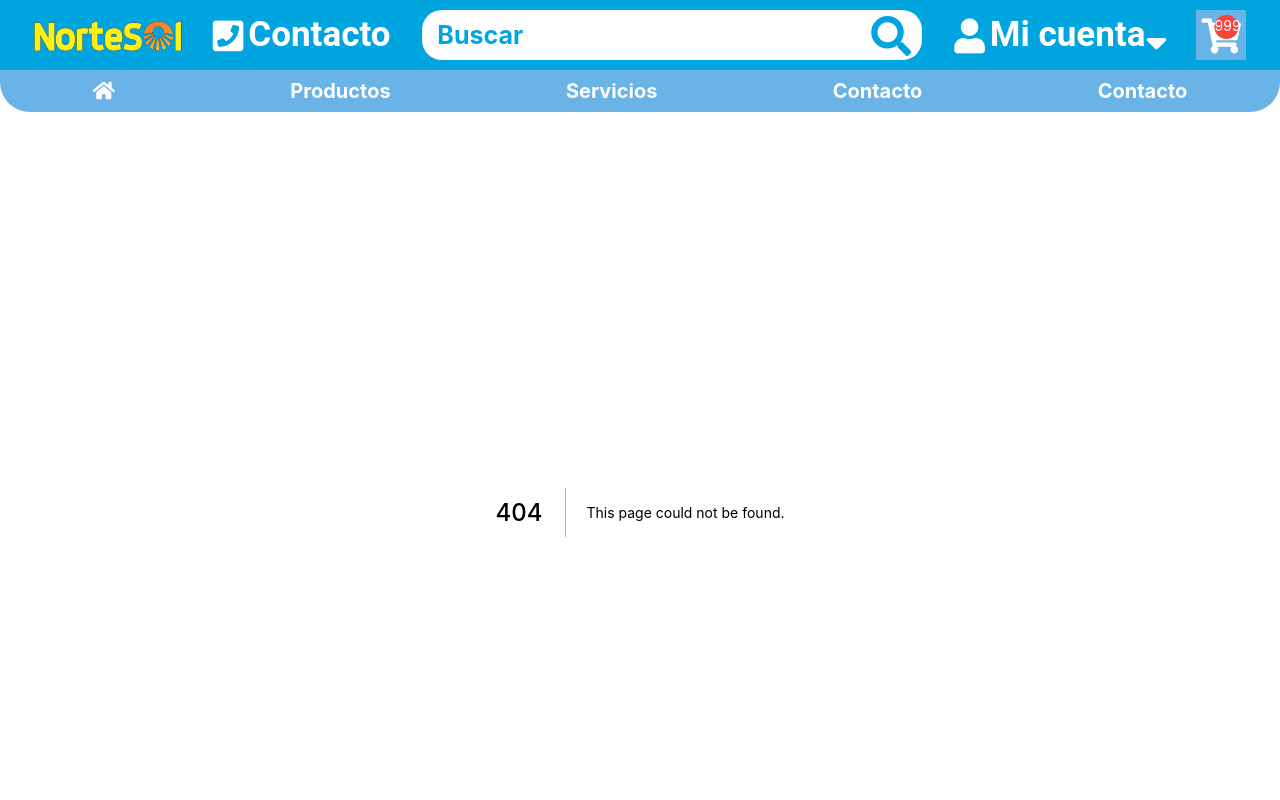
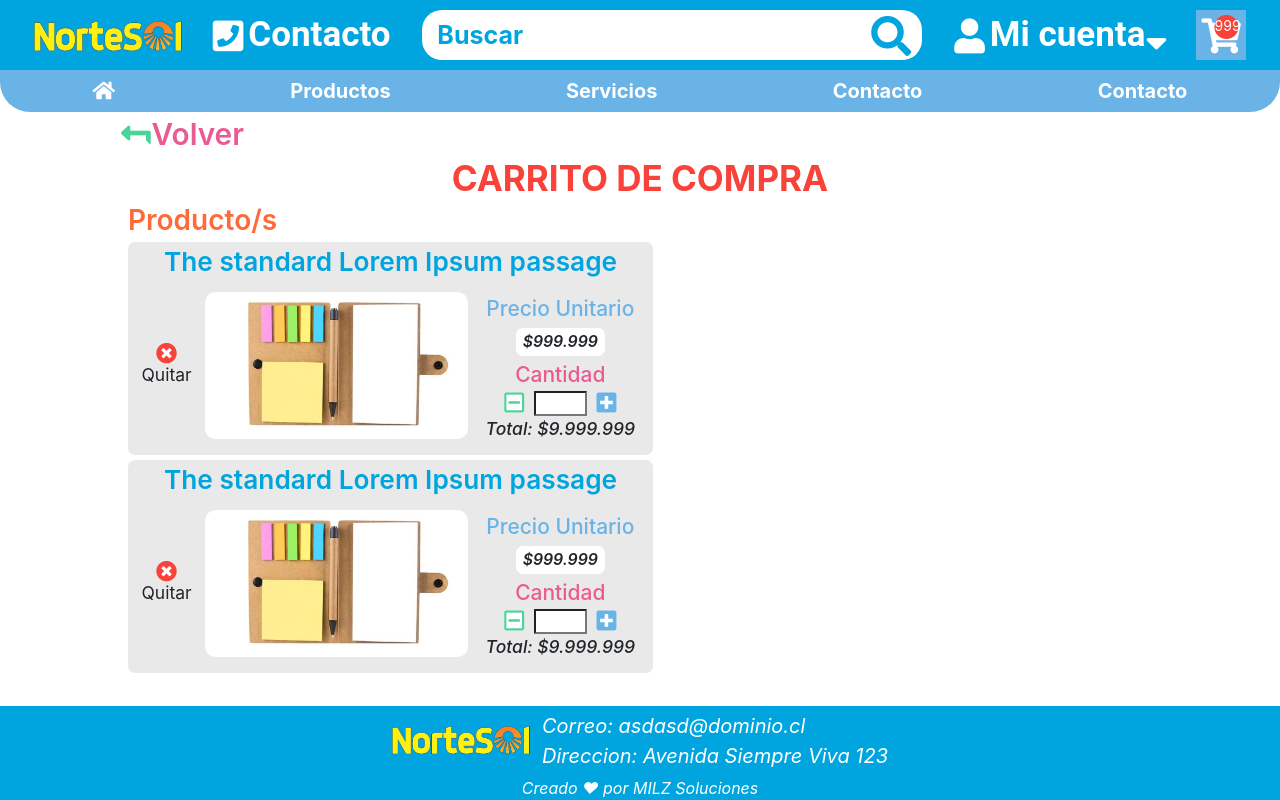
Before and after one commit to MilzCode/nortesol, a Next.js app: page /carrito in a window 1280 px wide. Before the commit this address had no page. Shown: the top 800 px of the page. Built offline with nearby package versions, Linux system fonts and the light colour scheme.

Commit message:
feat: añadido componente producto en carrito

```diff
--- /dev/null
+++ b/components/venta/ProductoEnCarrito.tsx
@@ -0,0 +1,44 @@
+import React from "react";
+import Image from "next/image";
+
+export const ProductoEnCarrito = () => {
+  return (
+    <div className="productoEnCarrito NOSELECT">
+      <p className="productoEnCarrito__titulo">
+        The standard Lorem Ipsum passage
+      </p>
+      <div className="productoEnCarrito__container">
+        <div className="productoEnCarrito__quitar">
+          <i className="fas fa-times-circle">
+            <div />
+          </i>
+          Quitar
+        </div>
+        <div className="productoEnCarrito__imagen">
+          <Image
+            src={`/static/img/libreta.jpg`}
+            alt="..."
+            height="720"
+            width="1280"
+            objectFit="contain"
+          />
+        </div>
+        <div className="productoEnCarrito__datos">
+          <p className="productoEnCarrito__datosTitulo1">Precio Unitario</p>
+          <p className="productoEnCarrito__precio">$999.999</p>
+          <p className="productoEnCarrito__datosTitulo2">Cantidad</p>
+          <div className="productoEnCarrito__cantidad">
+            <i className="far fa-minus-square">
+              <div />
+            </i>
+            <input type="tel" max={99} maxLength={2} />
+            <i className="fas fa-plus-square">
+              <div />
+            </i>
+          </div>
+          <div className="productoEnCarrito__total">Total: $9.999.999</div>
+        </div>
+      </div>
+    </div>
+  );
+};
--- /dev/null
+++ b/pages/carrito.tsx
@@ -0,0 +1,17 @@
+import React from "react";
+import Volver from "../components/general/Volver";
+import { ProductoEnCarrito } from "../components/venta/ProductoEnCarrito";
+
+const Carrito = () => {
+  return (
+    <div className="carrito">
+      <Volver />
+      <h1>CARRITO DE COMPRA</h1>
+      <h3>Producto/s</h3>
+      <ProductoEnCarrito />
+      <ProductoEnCarrito />
+    </div>
+  );
+};
+
+export default Carrito;
--- a/styles/custom.scss
+++ b/styles/custom.scss
@@ -16,6 +16,9 @@
 @import "./venta/productoHeadImagen.scss";
 @import "./venta/ProductoBody.scss";
 @import "./venta/ProductoRelacionados.scss";
+@import "./venta/carrito.scss";
+@import "./venta/ProductoEnCarrito.scss";
+
 //search
 @import "./search/search.scss";
 @import "./search/Filtro.scss";
--- /dev/null
+++ b/styles/venta/ProductoEnCarrito.scss
@@ -0,0 +1,124 @@
+.productoEnCarrito {
+  background-color: $pantoneBlackC01;
+  width: sizeBasedOnTitle(15);
+  height: auto;
+  border-radius: sizeBasedOnTitle(0.2);
+  padding-bottom: min(2%, 1.2rem);
+  max-width: 100%;
+  margin: 0.5rem 0;
+  & img {
+    border-radius: sizeBasedOnTitle(0.3) !important;
+  }
+  &__titulo {
+    font-size: sizeBasedOnTitle(0.75);
+    color: $pantone2202C;
+    text-align: center;
+    font-weight: 600;
+  }
+  &__container {
+    display: flex;
+    align-items: center;
+    justify-content: space-evenly;
+  }
+  &__quitar {
+    display: flex;
+    flex-direction: column;
+    justify-content: center;
+    align-items: center;
+    max-width: 41px;
+    font-size: sizeBasedOnTitle(0.5);
+
+    & > i {
+      color: $pantoneWarmRedC;
+      position: relative;
+      z-index: 2;
+      padding: 0;
+      line-height: 0.7;
+      font-size: sizeBasedOnTitle(0.6);
+      & > div {
+        position: absolute;
+        top: 6%;
+        left: 6%;
+        border-radius: 50%;
+        width: 80%;
+        height: 80%;
+        background-color: white;
+        z-index: -1;
+      }
+    }
+    &:active {
+      transform: scale(0.98);
+    }
+  }
+  &__imagen {
+    width: 50%;
+    min-width: 140px !important;
+  }
+  &__datos {
+    display: flex;
+    flex-direction: column;
+    justify-content: center;
+    align-items: center;
+  }
+  &__datosTitulo1,
+  &__datosTitulo2 {
+    font-size: sizeBasedOnTitle(0.6);
+    color: $pantone292C;
+    font-weight: 500;
+    padding: 0;
+    margin: 0;
+  }
+  &__precio {
+    background-color: white;
+    padding: 2px 7px;
+    font-size: sizeBasedOnTitle(0.45);
+    font-weight: 600;
+    font-style: italic;
+    border-radius: sizeBasedOnTitle(0.2);
+    margin: sizeBasedOnTitle(0.1);
+  }
+  &__datosTitulo2 {
+    color: $pantone2039U;
+  }
+  &__cantidad {
+    display: flex;
+    justify-content: center;
+    align-items: center;
+    & > input {
+      max-width: sizeBasedOnTitle(1.5);
+      text-align: center;
+      margin: 0 1rem;
+      font-size: sizeBasedOnTitle(0.4);
+      border-radius: 0.1rem;
+      padding: 0;
+      outline: none;
+    }
+    & > i {
+      z-index: 2;
+      position: relative;
+      font-size: sizeBasedOnTitle(0.65);
+      color: $pantone2412C;
+      &:last-child {
+        color: $pantone292C;
+      }
+      &:active {
+        transform: scale(0.98);
+      }
+      & div {
+        position: absolute;
+        width: 95%;
+        height: 80%;
+        background-color: white;
+        top: 8%;
+        border-radius: 10%;
+        z-index: -1;
+      }
+    }
+  }
+  &__total {
+    text-align: center;
+    font-size: sizeBasedOnTitle(0.5);
+    font-weight: 500;
+    font-style: italic;
+  }
+}
--- /dev/null
+++ b/styles/venta/carrito.scss
@@ -0,0 +1,14 @@
+.carrito {
+  & > h1 {
+    text-align: center;
+    font-size: $font-sizeTitlesResponsive;
+    color: $pantoneWarmRedC;
+    font-weight: bold;
+  }
+
+  & > h3 {
+    color: $pantone1645C;
+    font-size: sizeBasedOnTitle(0.8);
+    font-weight: 600;
+  }
+}
```
